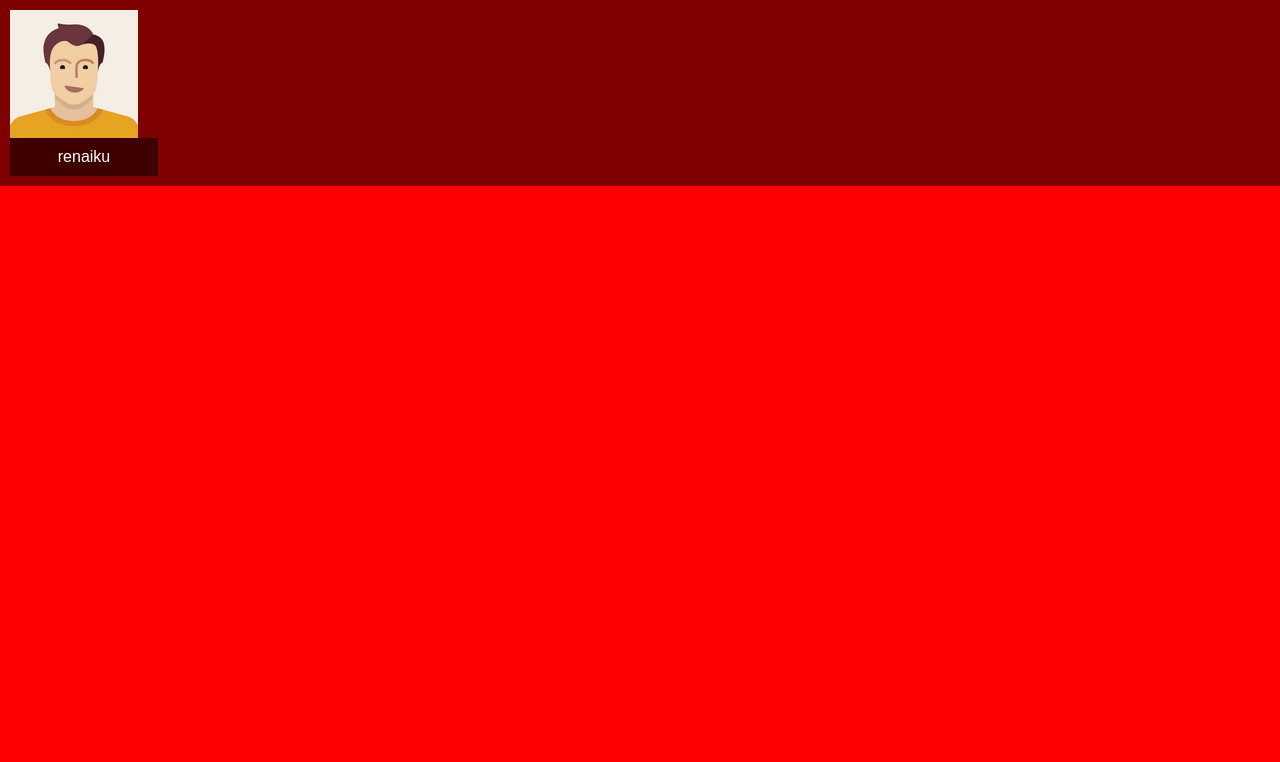
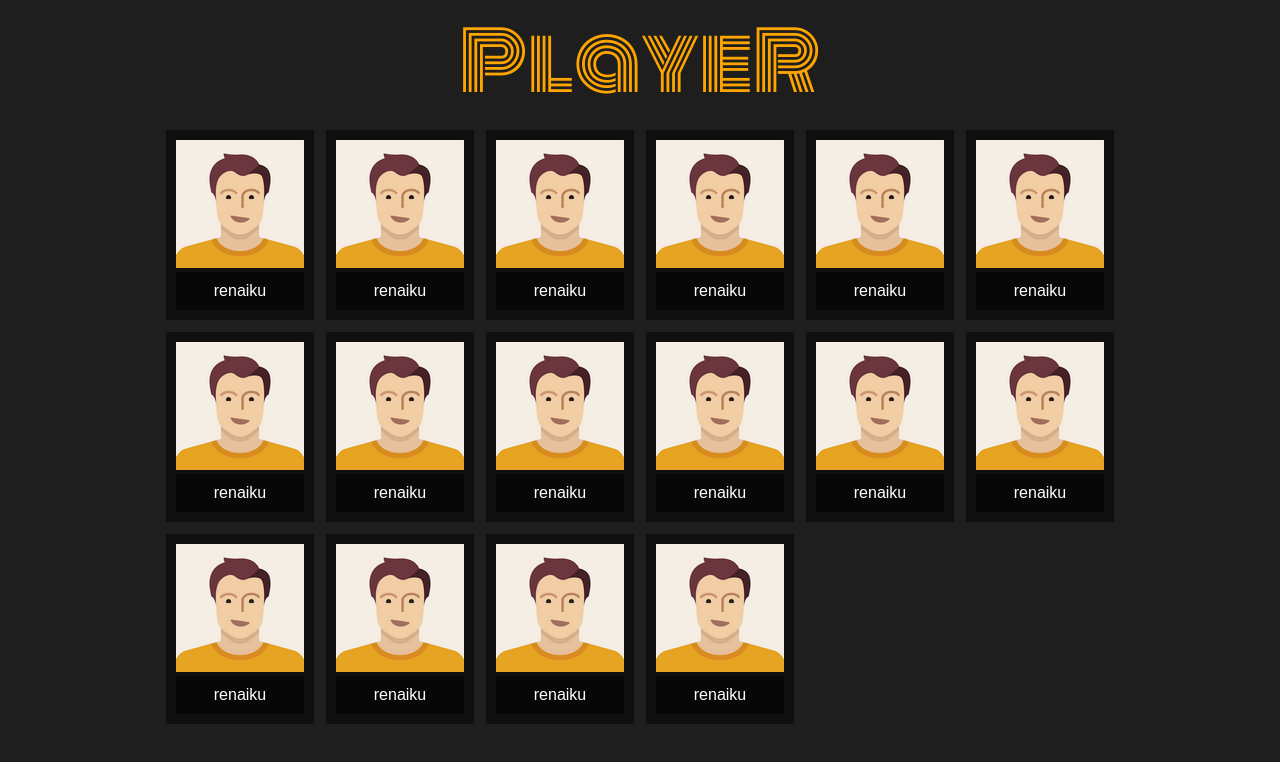
Before and after one commit to renaiku/player-client, a React app: page / in a window 1280 px wide. Built offline with nearby package versions, Linux system fonts and the light colour scheme.

Commit message:
Profile selection

```diff
--- a/public/index.html
+++ b/public/index.html
@@ -1,5 +1,5 @@
 <!DOCTYPE html>
-<html lang="en">
+<html lang="en" style="height: 100%;">
   <head>
     <meta charset="utf-8">
     <meta name="viewport" content="width=device-width, initial-scale=1, shrink-to-fit=no">
@@ -10,6 +10,7 @@
     -->
     <link rel="manifest" href="%PUBLIC_URL%/manifest.json">
     <link rel="shortcut icon" href="%PUBLIC_URL%/favicon.ico">
+    <link href="https://fonts.googleapis.com/css?family=Audiowide|Monoton|Righteous" rel="stylesheet">
     <!--
       Notice the use of %PUBLIC_URL% in the tags above.
       It will be replaced with the URL of the `public` folder during the build.
@@ -19,9 +20,9 @@
       work correctly both with client-side routing and a non-root public URL.
       Learn how to configure a non-root public URL by running `npm run build`.
     -->
-    <title>React App</title>
+    <title>PlayeR</title>
   </head>
-  <body>
+  <body style="height: 100%;">
     <noscript>
       You need to enable JavaScript to run this app.
     </noscript>
--- a/src/components/App.js
+++ b/src/components/App.js
@@ -6,7 +6,25 @@ class App extends Component {
 	render() {
 		return (
 			<div className="App">
-				<SelectableProfile />
+				<div className="Banner">PlayeR</div>
+				<div className="ProfilesContainer">
+					<SelectableProfile />
+					<SelectableProfile />
+					<SelectableProfile />
+					<SelectableProfile />
+					<SelectableProfile />
+					<SelectableProfile />
+					<SelectableProfile />
+					<SelectableProfile />
+					<SelectableProfile />
+					<SelectableProfile />
+					<SelectableProfile />
+					<SelectableProfile />
+					<SelectableProfile />
+					<SelectableProfile />
+					<SelectableProfile />
+					<SelectableProfile />
+				</div>
 			</div>
 		);
 	}
--- a/src/components/SelectableProfile.js
+++ b/src/components/SelectableProfile.js
@@ -6,7 +6,7 @@ class SelectableProfile extends Component {
 	render() {
 		return (
 			<div className="SelectableProfile">
-				<img src={defaultUserPicture} className="Picture" alt="default user picture" />
+				<img src={defaultUserPicture} className="Picture" alt="default user picture" draggable="false"/>
 				<div className="Name">renaiku</div>
 			</div>
 		);
--- a/src/css/App.css
+++ b/src/css/App.css
@@ -1,5 +1,6 @@
 body {
-    height: 100vh;
+	user-select: none;
+	background-color: rgb(30, 30, 30);
 }
 
 #root {
@@ -7,6 +8,17 @@ body {
 }
 
 .App {
-	background-color: red;
 	height: 100%;
 }
+
+.Banner {
+	font-family: 'Monoton', cursive;
+	color: orange;
+	text-align: center;
+	font-size: 5em;
+}
+
+.ProfilesContainer {
+	width: 960px;
+	margin: auto;
+}
--- a/src/css/SelectableProfile.css
+++ b/src/css/SelectableProfile.css
@@ -1,8 +1,13 @@
 .SelectableProfile {
-	display: flex;
-	flex-direction: column;
+	display: inline-block;
 	padding: 10px;
 	background-color: rgba(0, 0, 0, 0.5);
+	margin: 6px;
+}
+
+.SelectableProfile:hover {
+	cursor: pointer;
+	background-color: rgba(255, 165, 0, 0.9);
 }
 
 .Picture {
@@ -12,7 +17,7 @@
 
 .Name {
 	width: 128px;
-	padding: 10px;
+	padding: 10px 0;
 	text-align: center;
 	color: white;
 	background-color: rgba(0, 0, 0, 0.5);
```
